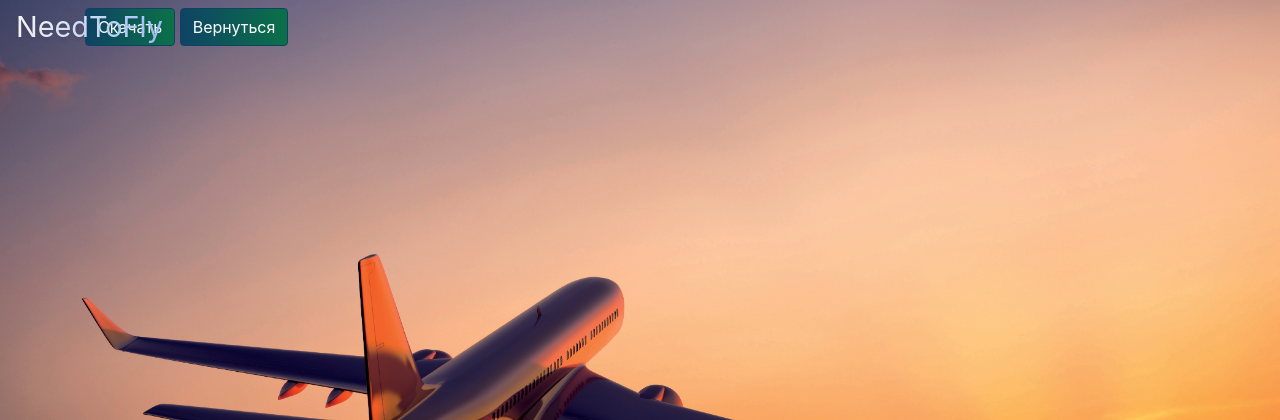
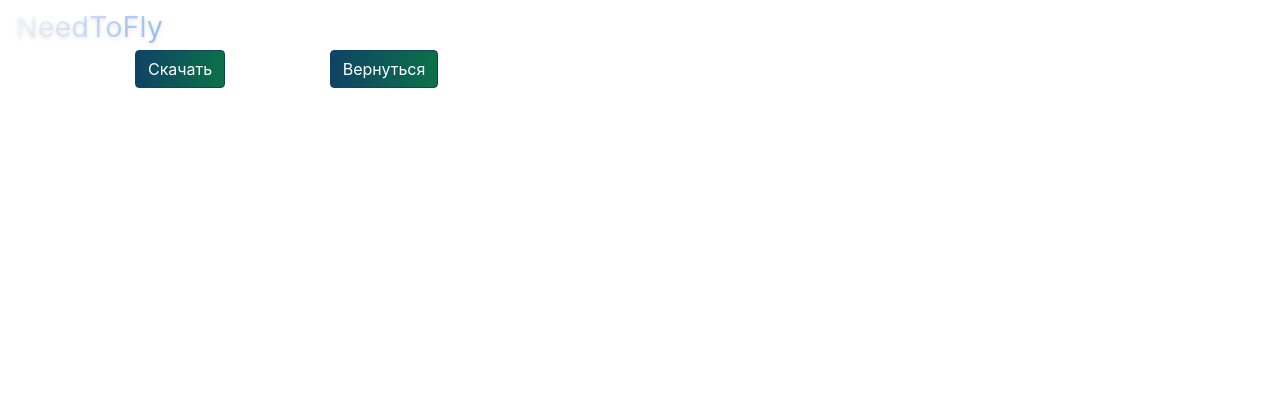
Before and after one commit to aleksandrmbelkin/NeedToFly, a Flask app: page /download/1/1 in a window 1280 px wide. Shown: the top 420 px of the page. Run offline with Flask 3, Linux system fonts and the light colour scheme; a user stored in the database is signed in; tables that the repository leaves empty hold one stand-in row (values such as "Sample post"); parts of the project's set-up code (start-up, migrations or seed data) failed here and were passed over; some libraries are stand-ins or nearby versions.

Commit message:
Update download.html

```diff
--- a/templates/download.html
+++ b/templates/download.html
@@ -1,14 +1,13 @@
 {% extends "base.html" %}
 
 {% block head %}
-<link rel="icon" href="{{ url_for('static', filename='images/icons/search.png') }}" type="image/x-icon">
-<link rel="stylesheet" href="{{ url_for('static', filename='styles/search.css') }}">
 {% endblock %}
 
 {% block main %}
 <main>
-    <a href="{{ url_for('static', filename='tickets_info/' + filename) }}" download
+    <!-- Скачивание информации - возвращение -->
+    <a style="margin: 50px" href="{{ url_for('static', filename='tickets_info/' + filename) }}" download
     class="btn btn-primary">Скачать</a>
-    <a href='/delete_ticket_info/{{current_user.id}}/{{filename}}' class="btn btn-primary">Вернуться</a>
+    <a style="margin: 50px" href='/delete_ticket_info/{{current_user.id}}/{{filename}}' class="btn btn-primary">Вернуться</a>
 </main>
 {% endblock %}
```
